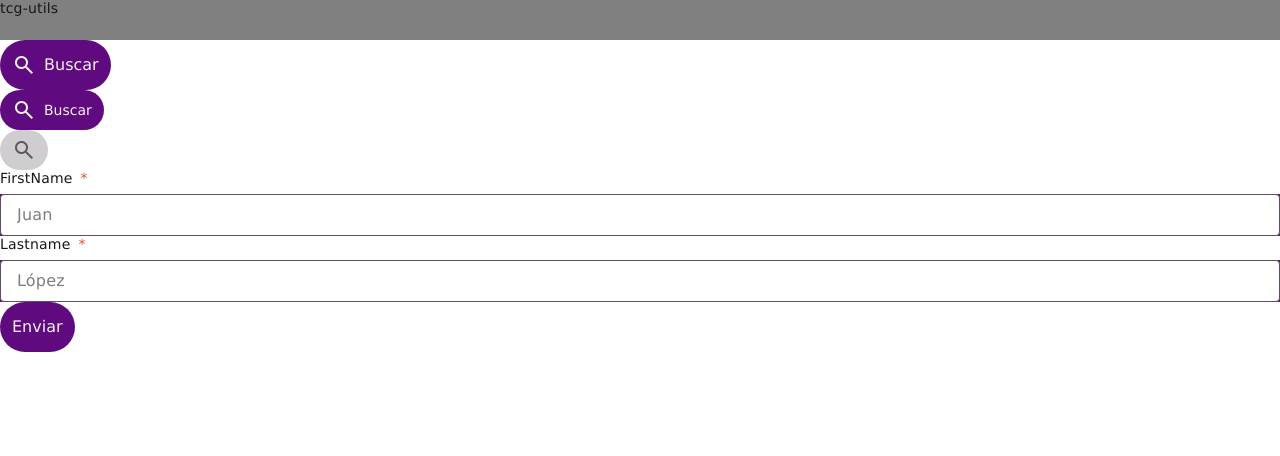
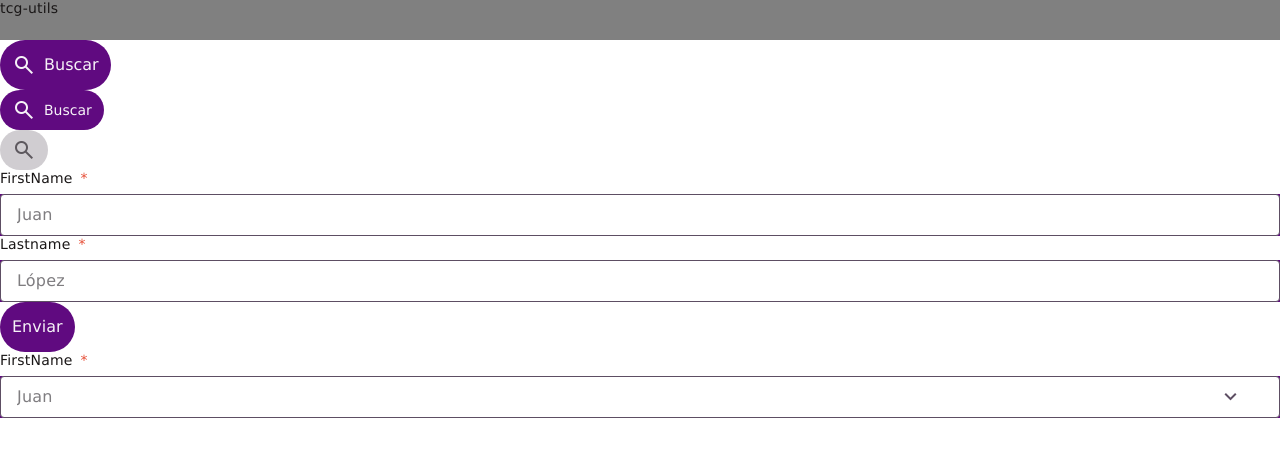
Before and after one commit to jagarmon/tcg-utils, an Angular app: page /collection in a window 1280 px wide. Shown: the top 456 px of the page. Built offline with nearby package versions, Linux system fonts and the light colour scheme.

Commit message:
WIP: Dropdown a medias

```diff
--- a/src/app/collection/collection.component.html
+++ b/src/app/collection/collection.component.html
@@ -16,4 +16,11 @@
     [required]="true"
     [errorMessages]="{ required: 'Please introduce a value' }" />
   <lib-button text="Enviar" [submit]="true"></lib-button>
+  <lib-dropdown
+    text="FirstName"
+    placeholder="Juan"
+    [control]="formService.convertToFormControl(form.get('firstName'))"
+    [required]="true"
+    [errorMessages]="{ required: 'Please introduce a value' }"
+    [suggestionList]="['Manolo', 'Juanma', 'Matías']"></lib-dropdown>
 </form>
--- a/src/app/shared/library/lib-button/lib-button.component.scss
+++ b/src/app/shared/library/lib-button/lib-button.component.scss
@@ -19,7 +19,7 @@ button {
   background-color: var(--primary-purple);
   color: var(--secondary-text-color);
 
-  &:hover {
+   &:hover {
     background-color: var(--secondary-purple);
   }
 
@@ -34,8 +34,14 @@ button {
     cursor: default;
   }
 
-  &:focus {
+  &:focus-visible {
     outline: 1px solid var(--tertiary-purple);
+  }
+
+  &.none{
+    background-color: transparent;
+    border: none;
+    color: var(--quaternary-purple);
   }
 }
 
--- a/src/app/shared/library/lib-button/lib-button.component.ts
+++ b/src/app/shared/library/lib-button/lib-button.component.ts
@@ -21,7 +21,7 @@ export class LibButtonComponent {
   @Input() icon?: string;
   @Input() text?: string;
   @Input() size?: 'small' | 'standard' = 'standard';
-  @Input() color?: 'default' | 'error' = 'default';
+  @Input() color?: 'default' | 'error' | 'none' = 'default';
   @Input() disabled?: boolean;
   @Input() fullWidth?: boolean;
   @Input() submit? = false;
--- /dev/null
+++ b/src/app/shared/library/lib-dropdown/lib-dropdown.component.html
@@ -0,0 +1,22 @@
+<div class="dropdown-container">
+  <lib-input
+    [id]="id"
+    [text]="text"
+    [placeholder]="placeholder"
+    [control]="control"
+    [required]="required"
+    [icon]="isDropdownOpen ? 'keyboard_arrow_up' : 'keyboard_arrow_down'"
+    (clickIconEvent)="onClickArrow()"
+    [assistiveText]="assistiveText"
+    [errorMessages]="errorMessages"
+    [ariaLabel]="ariaLabel" />
+  @if (isDropdownOpen) {
+    <div class="suggestions-container">
+      @for (suggestion of suggestionList; track suggestion) {
+        <lib-button
+          [text]="suggestion"
+          (clickEvent)="onClickSuggestion(suggestion)" />
+      }
+    </div>
+  }
+</div>
--- /dev/null
+++ b/src/app/shared/library/lib-dropdown/lib-dropdown.component.scss
@@ -0,0 +1,56 @@
+
+@use '../styles/__index.scss';
+
+.base-class {
+  font-family: Verdana;
+  letter-spacing: 0.2px;
+  margin: 0;
+  overflow: hidden;
+  text-overflow: ellipsis;
+}
+.h1 {
+  @extend .base-class;
+  font-size: 32px;
+  line-height: 42px;
+}
+.h2 {
+  @extend .base-class;
+  font-size: 20px;
+  line-height: 28px;
+}
+.standard {
+  @extend .base-class;
+  font-size: 14px;
+  line-height: 24px;
+}
+.element {
+  @extend .base-class;
+  font-size: 14px;
+  line-height: 16px;
+}
+.helper {
+  @extend .base-class;
+  font-size: 12px;
+  line-height: 20px;
+}
+.small {
+  font-weight: 300;
+}
+.normal {
+  font-weight: 400;
+}
+.medium {
+  font-weight: 500;
+}
+.big {
+  font-weight: 800;
+}
+.error{
+  color: var(--error-text-color);
+}
+.default{
+  color: var(--primary-text-color);
+}
+.disabled{
+  color: var(--disabled-text-color)
+}
--- /dev/null
+++ b/src/app/shared/library/lib-dropdown/lib-dropdown.component.ts
@@ -0,0 +1,47 @@
+import { Component, Input } from '@angular/core';
+import { CommonModule } from '@angular/common';
+import { LibInputComponent } from '../lib-input/lib-input.component';
+import { FormControl } from '@angular/forms';
+import { LibButtonComponent } from '../lib-button/lib-button.component';
+
+@Component({
+  selector: 'lib-dropdown',
+  standalone: true,
+  imports: [CommonModule, LibInputComponent, LibButtonComponent],
+  templateUrl: './lib-dropdown.component.html',
+  styleUrl: './lib-dropdown.component.scss',
+})
+export class LibDropdownComponent<T> {
+  @Input()
+  id?: string;
+  @Input({ required: true })
+  text!: string;
+  @Input()
+  placeholder?: string;
+  @Input()
+  suggestionList: string[] = [];
+  @Input()
+  control: FormControl = new FormControl({
+    value: undefined,
+    disabled: true,
+  });
+  @Input()
+  errorMessages: Record<string, string> = {};
+  @Input()
+  assistiveText?: string = '';
+  @Input()
+  ariaLabel?: string;
+  @Input()
+  required?: boolean;
+
+  isDropdownOpen = false;
+
+  onClickArrow() {
+    this.isDropdownOpen = !this.isDropdownOpen;
+  }
+
+  onClickSuggestion(suggestion: string) {
+    this.control.setValue(suggestion);
+    this.isDropdownOpen = false;
+  }
+}
--- a/src/app/shared/library/lib-input/lib-input.component.html
+++ b/src/app/shared/library/lib-input/lib-input.component.html
@@ -40,7 +40,7 @@
             [icon]="icon"
             [ariaLabel]="icon"
             [disabled]="control.disabled"
-            color="default"
+            color="none"
             size="small"></lib-button>
         </div>
       }
--- a/src/app/shared/library/lib-input/lib-input.component.ts
+++ b/src/app/shared/library/lib-input/lib-input.component.ts
@@ -21,7 +21,7 @@ export class LibInputComponent {
   @Input({ required: true }) text!: string;
   @Input() placeholder?: string = '';
   @Input() assistiveText?: string = '';
-  @Input() errorMessages: { [key: string]: string } = {};
+  @Input() errorMessages: Record<string, string> = {};
   @Input() required?: boolean = false;
   @Input() control: FormControl = new FormControl({
     value: undefined,
```
Also changed, not shown: src/app/collection/collection.component.ts (+7 -1 lines).
